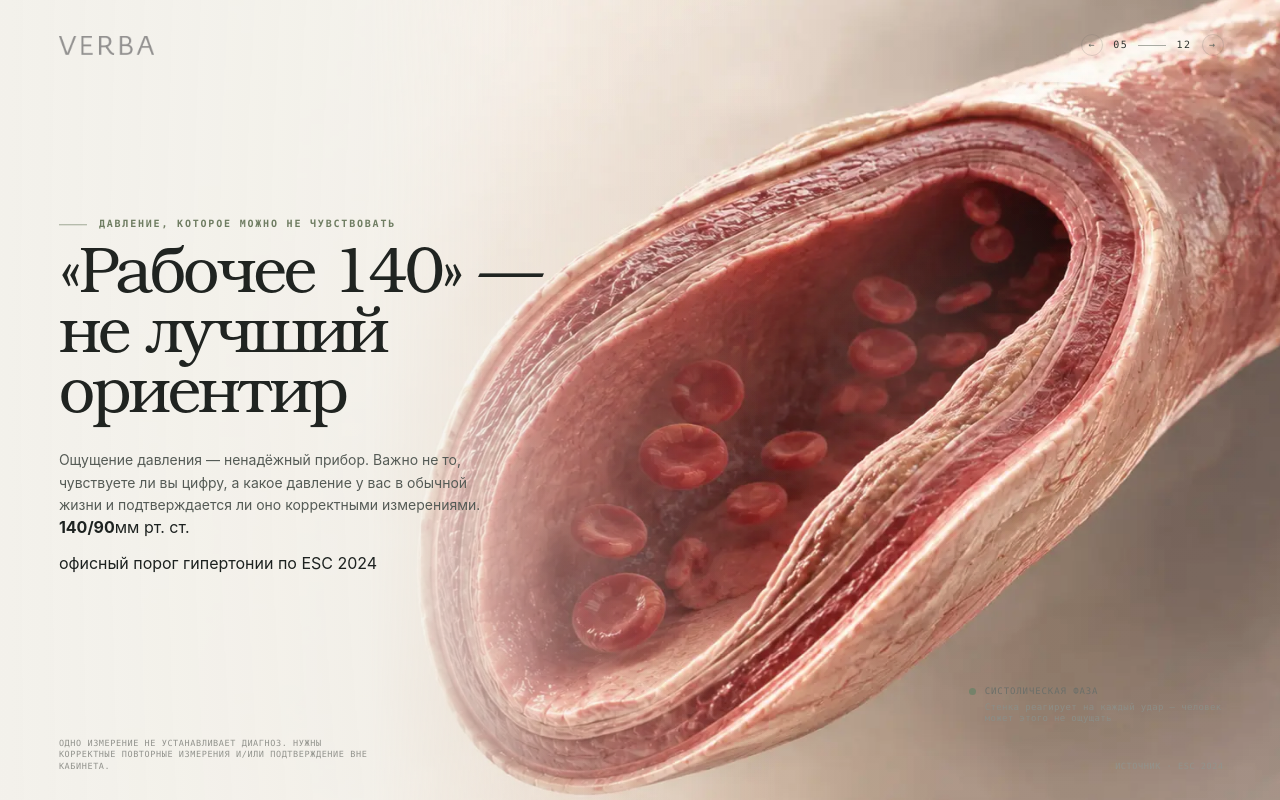
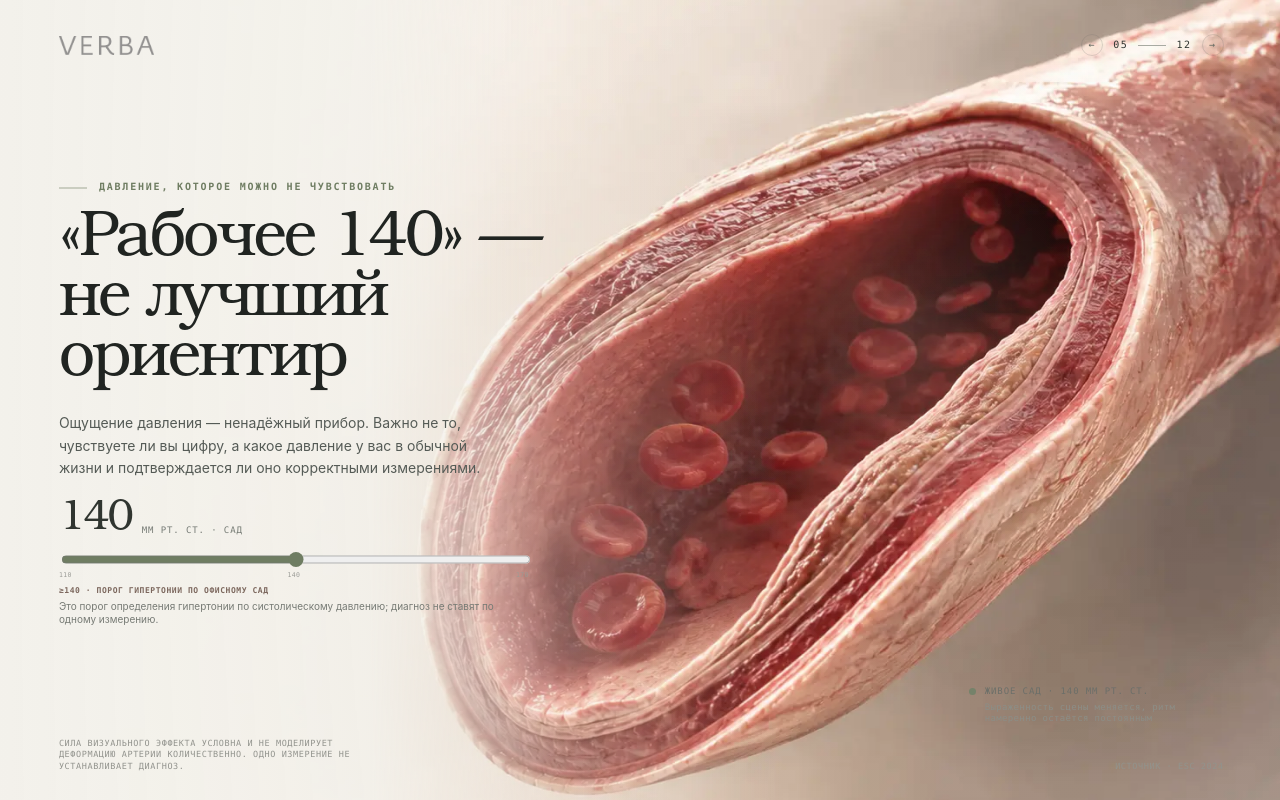
Before and after one commit to stepanMiller/verba-heart-lab, a Next.js app: page /pressure in a window 1280 px wide. Built offline with nearby package versions, Linux system fonts and the light colour scheme.

Commit message:
Add live systolic pressure control

```diff
--- a/app/pressure/page.tsx
+++ b/app/pressure/page.tsx
@@ -1,12 +1,48 @@
+"use client";
+
+import { useMemo, useState, type CSSProperties } from "react";
 import { SceneNav } from "../scene-nav";
 import { sitePath } from "../site-path";
 
 const ESC_SOURCE =
   "https://www.escardio.org/news/news-room/congress-news/2024-esc-clinical-practice-guidelines-for-the-management-of-elevated-blood-pressure-and-hypertension/";
 
+const MIN_SYSTOLIC = 110;
+const MAX_SYSTOLIC = 170;
+
+function pressureState(systolic: number) {
+  if (systolic >= 140) {
+    return {
+      label: "≥140 · порог гипертонии по офисному САД",
+      note: "Это порог определения гипертонии по систолическому давлению; диагноз не ставят по одному измерению.",
+    };
+  }
+
+  if (systolic >= 120) {
+    return {
+      label: "120–139 · повышенное САД",
+      note: "ESC 2024 относит офисное САД 120–139 мм рт. ст. к категории elevated BP.",
+    };
+  }
+
+  return {
+    label: "<120 · ниже диапазона elevated САД",
+    note: "Здесь показано только систолическое значение; клиническая оценка учитывает и диастолическое давление.",
+  };
+}
+
 export default function PressureScene() {
+  const [systolic, setSystolic] = useState(140);
+  const normalized = (systolic - MIN_SYSTOLIC) / (MAX_SYSTOLIC - MIN_SYSTOLIC);
+  const state = useMemo(() => pressureState(systolic), [systolic]);
+  const vesselStyle = {
+    "--pressure-peak-opacity": (0.16 + normalized * 0.58).toFixed(2),
+    "--pressure-wave-opacity": (0.16 + normalized * 0.44).toFixed(2),
+    "--pressure-wave-scale": (0.98 + normalized * 0.04).toFixed(3),
+  } as CSSProperties;
+
   return (
-    <main className="experience pressure-experience">
+    <main className="experience pressure-experience" style={vesselStyle}>
       <div className="scene-layer pressure-scene" aria-hidden="true">
         <div className="cinematic-vessel">
           <div className="vessel-frame pressure-vessel-frame">
@@ -23,6 +59,7 @@ export default function PressureScene() {
               draggable={false}
             />
           </div>
+          <div className="pressure-live-wave" />
           <div className="vessel-light" />
           <div className="vessel-grain" />
         </div>
@@ -40,21 +77,37 @@ export default function PressureScene() {
           Ощущение давления — ненадёжный прибор. Важно не то, чувствуете ли вы цифру, а какое давление у вас в обычной жизни и подтверждается ли оно корректными измерениями.
         </p>
 
-        <div className="pressure-fact" aria-label="Порог артериальной гипертонии при офисном измерении по ESC 2024">
-          <strong>140/90</strong>
-          <span>мм рт. ст.</span>
-          <p>офисный порог гипертонии по ESC 2024</p>
+        <div className="pressure-control" aria-label="Интерактивная визуализация систолического давления">
+          <div className="pressure-reading">
+            <strong aria-live="polite">{systolic}</strong>
+            <span>мм рт. ст. · САД</span>
+          </div>
+          <input
+            type="range"
+            min={MIN_SYSTOLIC}
+            max={MAX_SYSTOLIC}
+            step="1"
+            value={systolic}
+            onChange={(event) => setSystolic(Number(event.target.value))}
+            aria-label="Систолическое давление"
+            aria-valuetext={`${systolic} миллиметров ртутного столба`}
+          />
+          <div className="pressure-range-labels"><span>110</span><span>140</span><span>170</span></div>
+          <div className={`pressure-state ${systolic >= 140 ? "is-threshold" : ""}`} aria-live="polite">
+            <strong>{state.label}</strong>
+            <span>{state.note}</span>
+          </div>
         </div>
       </section>
 
       <aside className="scene-caption pressure-caption">
         <span className="pulse-dot pressure-status" />
-        <span>Систолическая фаза</span>
-        <b>Стенка реагирует на каждый удар — человек может этого не ощущать</b>
+        <span>Живое САД · {systolic} мм рт. ст.</span>
+        <b>Выраженность сцены меняется, ритм намеренно остаётся постоянным</b>
       </aside>
 
       <footer className="footline">
-        <p>Одно измерение не устанавливает диагноз. Нужны корректные повторные измерения и/или подтверждение вне кабинета.</p>
+        <p>Сила визуального эффекта условна и не моделирует деформацию артерии количественно. Одно измерение не устанавливает диагноз.</p>
         <a href={ESC_SOURCE} target="_blank" rel="noreferrer">Источник · ESC 2024</a>
       </footer>
     </main>
```
